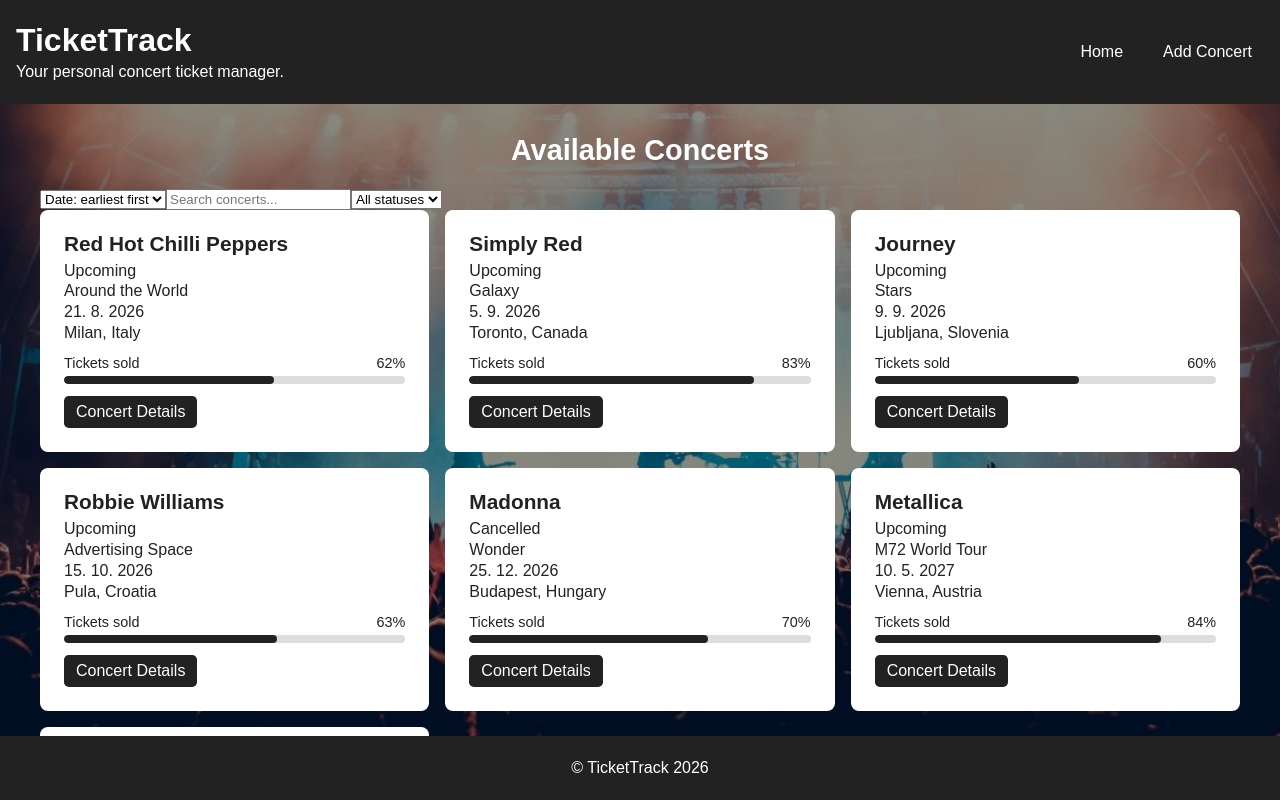
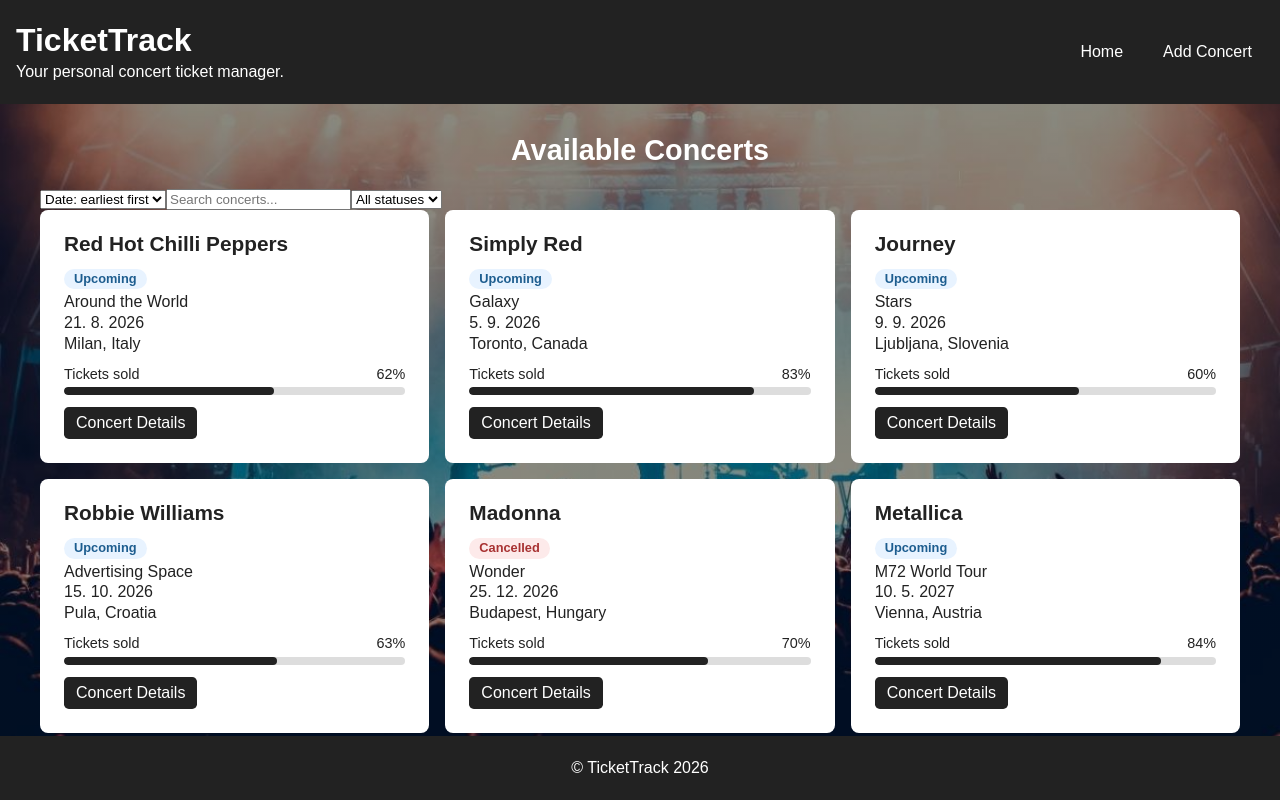
Before and after one commit to Spiritus93/TicketTrack, a React (Vite) app: page / in a window 1280 px wide. Built offline with nearby package versions, Linux system fonts and the light colour scheme; data requests are answered from the project's data file.

Commit message:
Added styling for status

```diff
--- a/src/components/ConcertCard/ConcertCard.jsx
+++ b/src/components/ConcertCard/ConcertCard.jsx
@@ -19,7 +19,9 @@ const ConcertCard = ({ id, artist, tour, date, location, ticketsSold, capacity,
     return (
         <article className="concert-card">
             <h3>{artist}</h3>
-            <p className="concert-status">{concertStatus}</p>
+            <p className={`concert-status ${concertStatus.toLowerCase()}`}>
+                {concertStatus}
+            </p>
             <p>{tour}</p>
             <p>{formattedDate}</p>
             <p>{location}</p>
--- a/src/components/ConcertCard/ConcertCard.scss
+++ b/src/components/ConcertCard/ConcertCard.scss
@@ -51,3 +51,30 @@
   background-color: #222;
   border-radius: 4px;
 }
+
+.concert-status {
+  display: inline-block;
+  width: fit-content;
+  padding: 4px 10px;
+  margin: 6px 0;
+
+  border-radius: 20px;
+
+  font-size: 0.8rem;
+  font-weight: 600;
+}
+
+.concert-status.upcoming {
+  background-color: #e8f3ff;
+  color: #1d5d8f;
+}
+
+.concert-status.completed {
+  background-color: #e8f5e9;
+  color: #2e6b35;
+}
+
+.concert-status.cancelled {
+  background-color: #fdeaea;
+  color: #a83232;
+}
```
